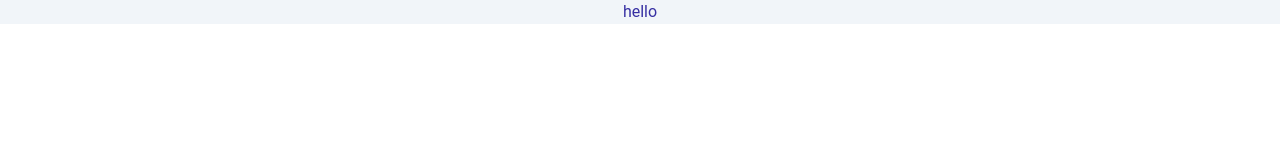
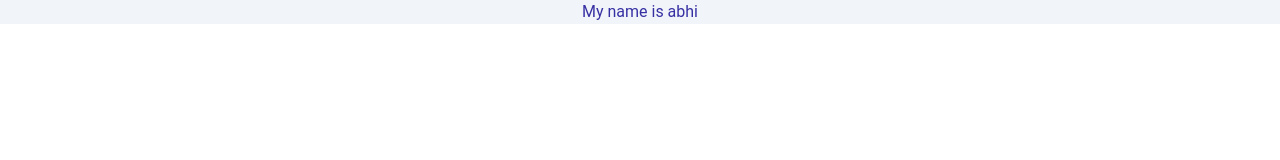
Before and after one commit to abhishekGupta18/Mcr6, a React (Create React App) app: page / in a window 1280 px wide. Shown: the top 160 px of the page. Built offline with nearby package versions, Linux system fonts and the light colour scheme.

Commit message:
initial testing

```diff
--- a/package.json
+++ b/package.json
@@ -8,6 +8,7 @@
     "@testing-library/user-event": "^13.5.0",
     "react": "^18.2.0",
     "react-dom": "^18.2.0",
+    "react-router-dom": "^6.14.1",
     "react-scripts": "5.0.1",
     "web-vitals": "^2.1.4"
   },
--- a/src/App.js
+++ b/src/App.js
@@ -3,9 +3,10 @@ import "./App.css";
 function App() {
   return (
     <div className="text-primary-color flex justify-center bg-sec-color">
-      hello
+      My name is abhi
     </div>
   );
 }
 
 export default App;
+// https://wonderful-babka-545bad.netlify.app/
--- a/src/index.js
+++ b/src/index.js
@@ -1,13 +1,17 @@
-import React from 'react';
-import ReactDOM from 'react-dom/client';
-import './index.css';
-import App from './App';
-import reportWebVitals from './reportWebVitals';
+import React from "react";
+import ReactDOM from "react-dom/client";
+import "./index.css";
+import App from "./App";
+import reportWebVitals from "./reportWebVitals";
 
-const root = ReactDOM.createRoot(document.getElementById('root'));
+import { BrowserRouter } from "react-router-dom";
+
+const root = ReactDOM.createRoot(document.getElementById("root"));
 root.render(
   <React.StrictMode>
-    <App />
+    <BrowserRouter>
+      <App />
+    </BrowserRouter>
   </React.StrictMode>
 );
 
```
Also changed, not shown: 1 other file (tests, documents, lock files or other folders).
